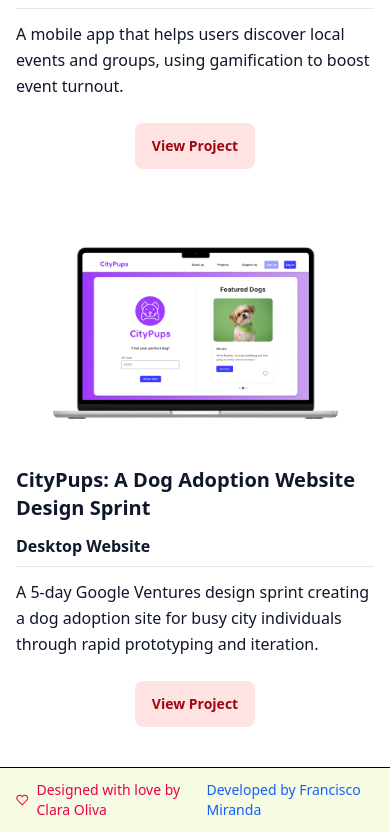
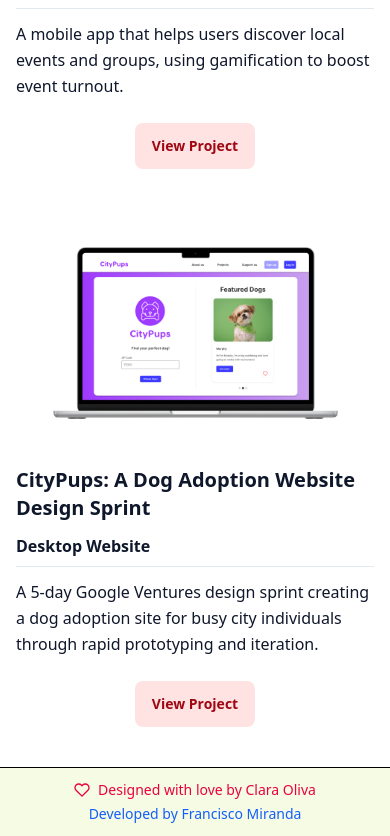
Before and after one commit to frankie1992/claras-site, a React (Vite) app: page / in a window 390 px wide. Shown: the part 2340-3176 px from the top of the page. Built offline with nearby package versions, Linux system fonts and the light colour scheme.

Commit message:
create mobile footer

```diff
--- a/src/components/Footer.tsx
+++ b/src/components/Footer.tsx
@@ -4,8 +4,8 @@
 export default function Footer() {
   return (
     <footer className="border-t bg-lime-50/60">
-      <div className="mx-auto max-w-7xl px-4 md:px-6 lg:px-8 py-3 flex items-center justify-between text-sm">
-        <div className="inline-flex items-center gap-2 text-rose-600">
+      <div className="mx-auto max-w-7xl px-4 md:px-6 lg:px-8 py-3 flex flex-col md:flex-row items-center justify-center md:justify-between text-sm">
+        <div className="inline-flex items-center gap-2 text-rose-600 md:mb-0 mb-1">
           <HeartIcon className="size-4" />
           <span>
             {FOOTER_DESIGNED_BY_PREFIX} <span className="font-medium">{FOOTER_DESIGNED_BY_NAME}</span>
```
